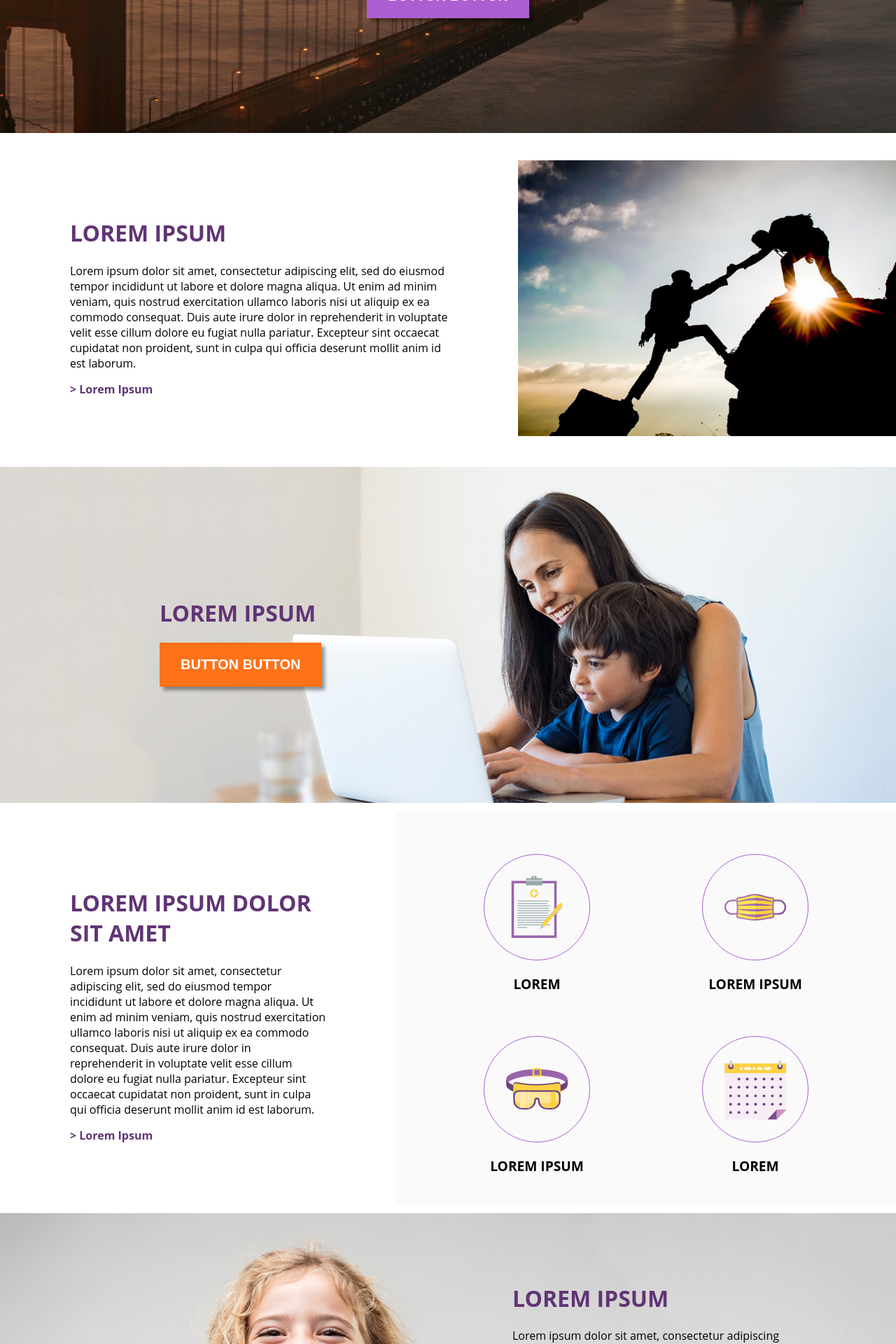
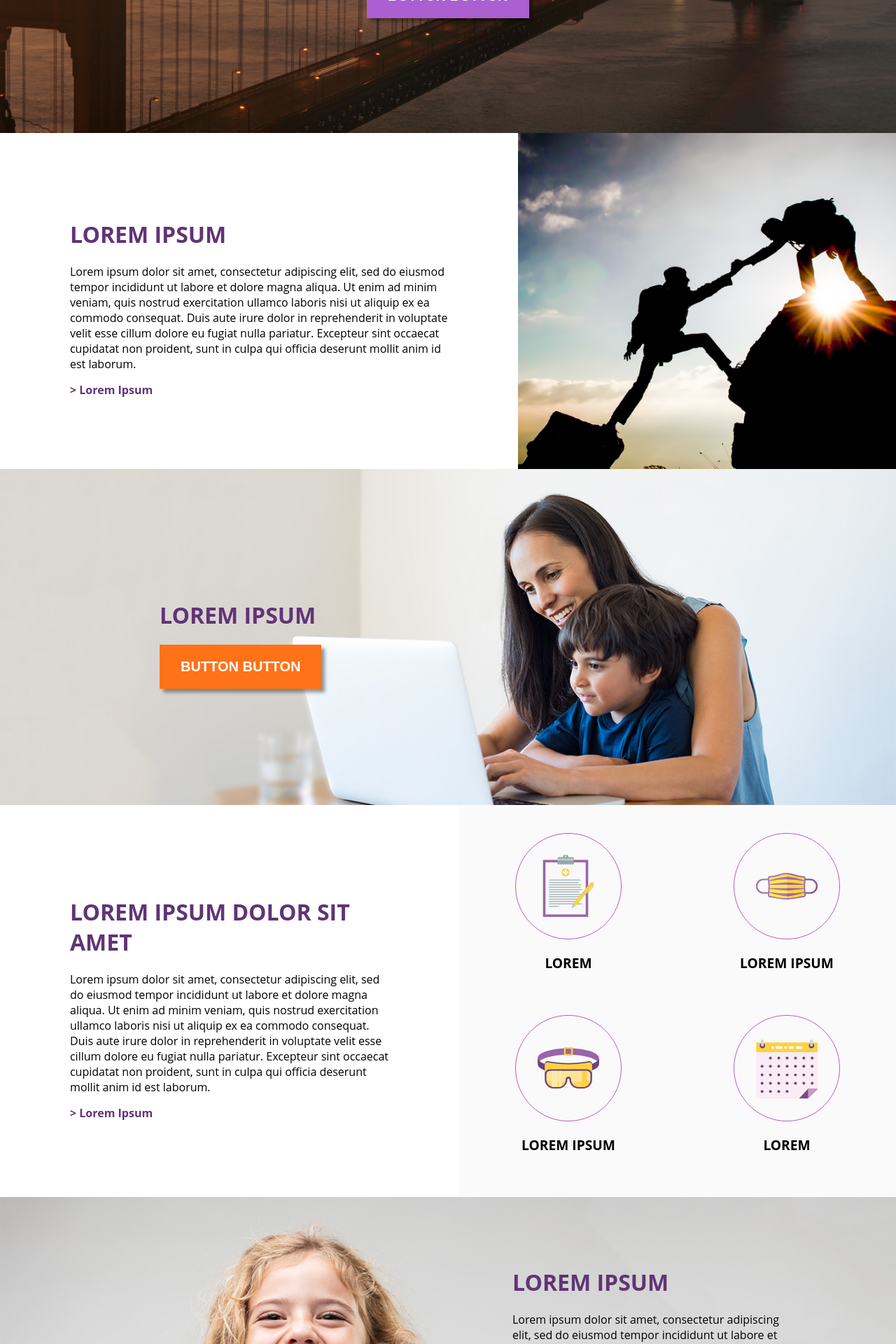
Before and after one commit to Loquen/rooster-grin, a React (Create React App) app: page / in a window 1280 px wide. Shown: the part 450-2370 px from the top of the page at 70% size. Built offline with nearby package versions, Linux system fonts and the light colour scheme.

Commit message:
fix feature image sizing

```diff
--- a/package.json
+++ b/package.json
@@ -16,6 +16,7 @@
   },
   "scripts": {
     "start": "node server.js",
+    "dev-start": "react-scripts start",
     "build": "react-scripts build",
     "test": "react-scripts test",
     "eject": "react-scripts eject"
--- a/server.js
+++ b/server.js
@@ -9,10 +9,6 @@ app.use(favicon(__dirname + '/build/favicon.ico'));
 app.use(express.static(__dirname));
 app.use(express.static(path.join(__dirname, 'build')));
 
-app.get('/ping', function (req, res) {
- return res.send('pong');
-});
-
 app.get('/*', function (req, res) {
   res.sendFile(path.join(__dirname, 'build', 'index.html'));
 });
--- a/src/App.scss
+++ b/src/App.scss
@@ -128,11 +128,12 @@ body {
     min-height: 54vh;
 
     .img {
+      height: 60vh;
       width: 50%;
-
-      img {
-        width: 100%;
-      }
+      background-image: url('/img-1.jpg');
+      background-position: center;
+      background-repeat: no-repeat;
+      background-size: cover;
     }
 
     @media screen and (max-width: $breakpoint-mobile){
@@ -208,10 +209,8 @@ body {
   .features {
     min-height: 65vh;
     background-color: $background;
-    display: flex;
-    justify-content: center;
-    align-items: center;
-    flex-wrap: wrap;
+    display: grid;
+    grid-template-columns: 1fr 1fr;
     padding: 20px 0;
 
     .feature-img {
@@ -237,7 +236,11 @@ body {
 
     @media screen and (max-width: $breakpoint-mobile){
       height: 100%;
+      width: 100%;
       padding: 20px 0 60px;
+      display: flex;
+      flex-direction: column;
+      align-items: center;
     }
   }
 
--- a/src/components/Carousel.jsx
+++ b/src/components/Carousel.jsx
@@ -59,7 +59,7 @@ function Carousel(props) {
       </div>
       <div className='selector-list'>
         {reviews.map((review, idx) =>
-          <div className={`selector ${idx === activeReview ? 'active' : ''}`}></div>
+          <div key={idx} className={`selector ${idx === activeReview ? 'active' : ''}`}></div>
         )}
       </div>
     </div>
--- a/src/components/Content.jsx
+++ b/src/components/Content.jsx
@@ -9,7 +9,7 @@ function Content({title, body, link, stars}) {
       </div>
       {link ?
         <div className='link'>
-          <a href='#'>> {link}</a>
+          <a href='#hero'>> {link}</a>
         </div>
         : null
       }
--- a/src/components/Features.jsx
+++ b/src/components/Features.jsx
@@ -22,8 +22,8 @@ const featureItems = [
 function Features(props) {
   return (
     <div className='features'>
-      {featureItems.map(item =>
-        <div key={item.title} className="feature-item">
+      {featureItems.map((item, idx) =>
+        <div key={`${item.title}${idx}`} className="feature-item">
           <div className="feature-img">
             <img src={item.img} alt={item.title}/>
           </div>
--- a/src/components/Hero.jsx
+++ b/src/components/Hero.jsx
@@ -3,11 +3,11 @@ import Navbar from './Navbar';
 
 function Hero(props) {
   return (
-    <div className='hero'>
+    <div id='hero' className='hero'>
       <Navbar />
-      <div className="hero-text">
+      <div className='hero-text'>
         <h1><span id='welcome'>Welcome To</span> Rooster Grin</h1>
-        <button class='btn hero-btn'>Button Button</button>
+        <button className='btn hero-btn'>Button Button</button>
       </div>
     </div>
   );
--- a/src/components/SplitContainer.jsx
+++ b/src/components/SplitContainer.jsx
@@ -15,9 +15,7 @@ function SplitContainer({data, features, carousel}) {
       />
       {features ? <Features/>
       : carousel ? <Carousel/>
-      : <div className='img'>
-          <img src='/img-1.jpg' alt='Friends Hiking'/>
-        </div>
+      : <div className='img'></div>
       }
     </div>
   );
```
